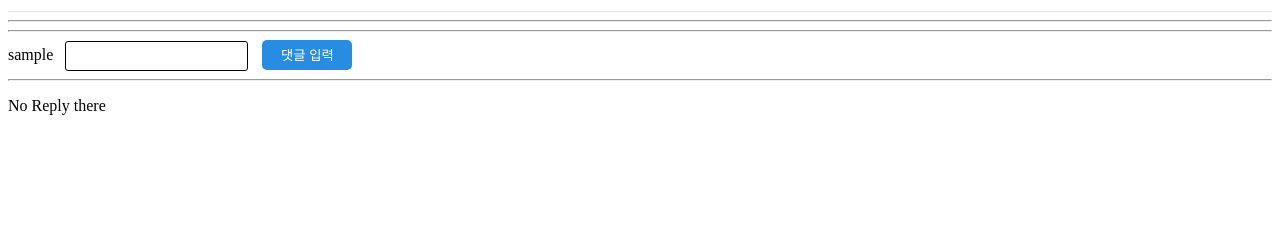
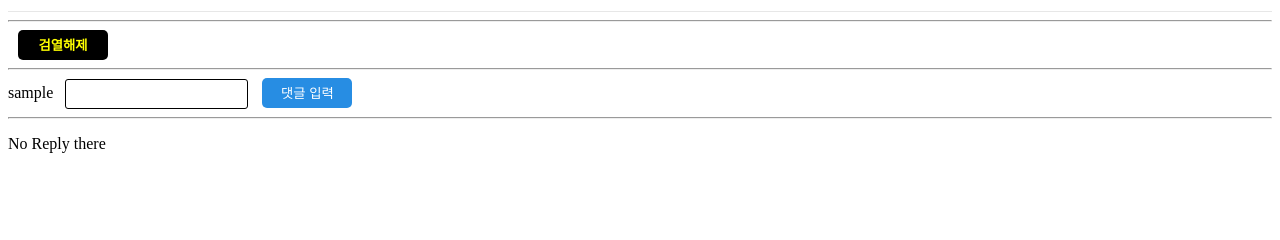
Before and after one commit to kitty-700/General_Web_Site, a Django app: template GPWS/app_board/templates/app_board/read_article.html in a window 1280 px wide. Shown: the part 109-349 px from the top of the page. Run offline with Django 3.2, Linux system fonts and the light colour scheme; the template is opened without the code that fills it, so the values that code supplies are empty; the visitor is signed in with stand-in values (Sample User, id 1); some libraries are stand-ins or nearby versions.

Commit message:
(fix) 본인 글에 대해서만 검열할 수 있던 버그 수정

```diff
--- a/GPWS/app_board/templates/app_board/read_article.html
+++ b/GPWS/app_board/templates/app_board/read_article.html
@@ -125,6 +125,9 @@
     <div class="button-area">
         <a style="float:right" href="{% url 'app_board:delete_article' article.id %}"><button style="background-color:red">삭제</button></a>
         <a style="float:right" href="{% url 'app_board:update_article' article.id %}"><button>수정</button></a>
+    </div>
+{% endif %}
+<div class="button-area">
     <!-- 관리자면 검열 버튼 활성화 --><!-- 임시로 루프백 ip로 설정 -->
     {% if user.is_authenticated and user.is_staff %}
         <style>
@@ -141,8 +144,6 @@
         {% endif %}
     {% endif %}
 </div>
-{% endif %}
-
 
 <hr>
 <form action="{% url 'app_board:write_comment' article.id %}" method="POST">
```
Lines whose indentation alone changed are shown as unchanged.
